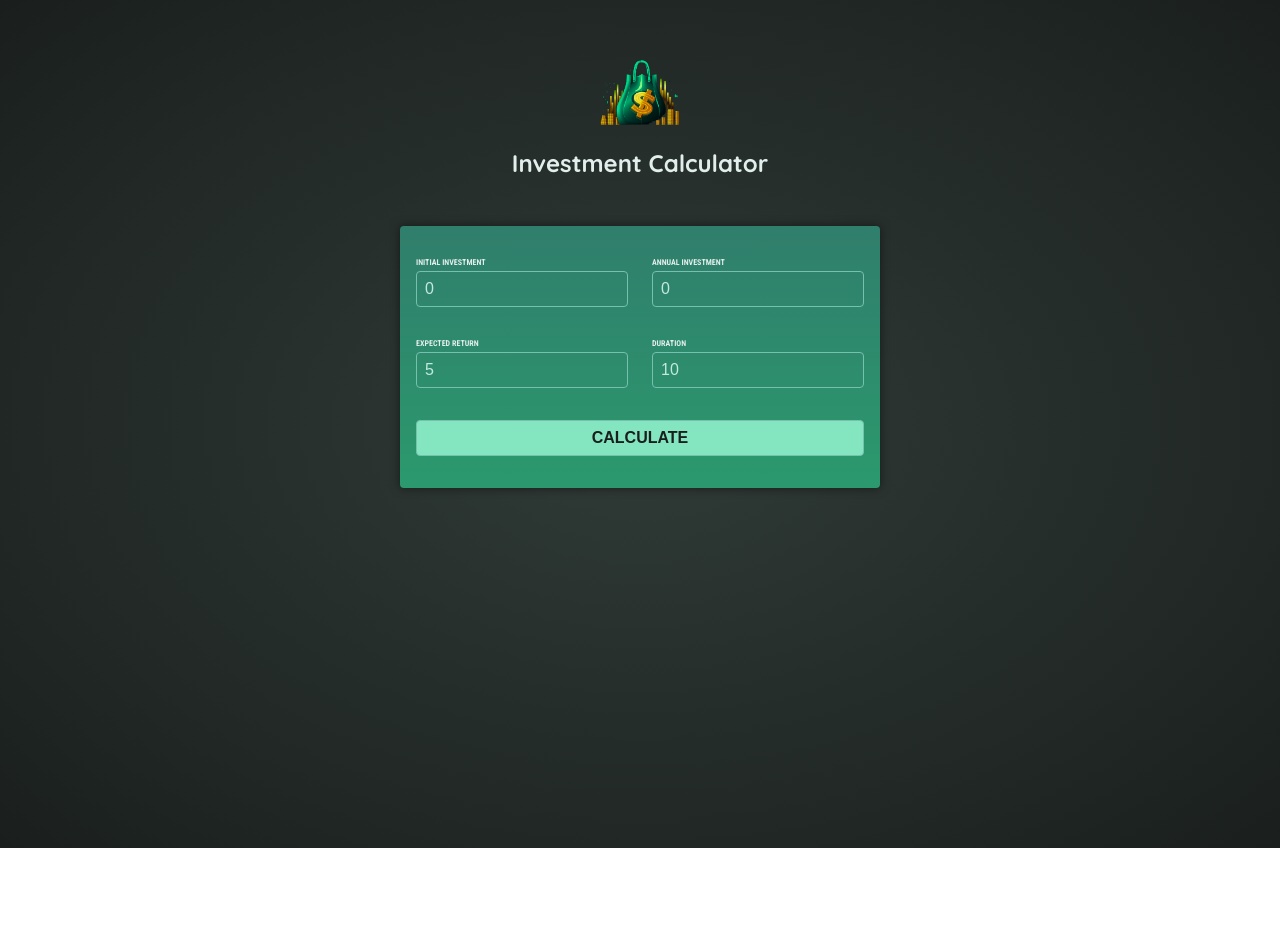
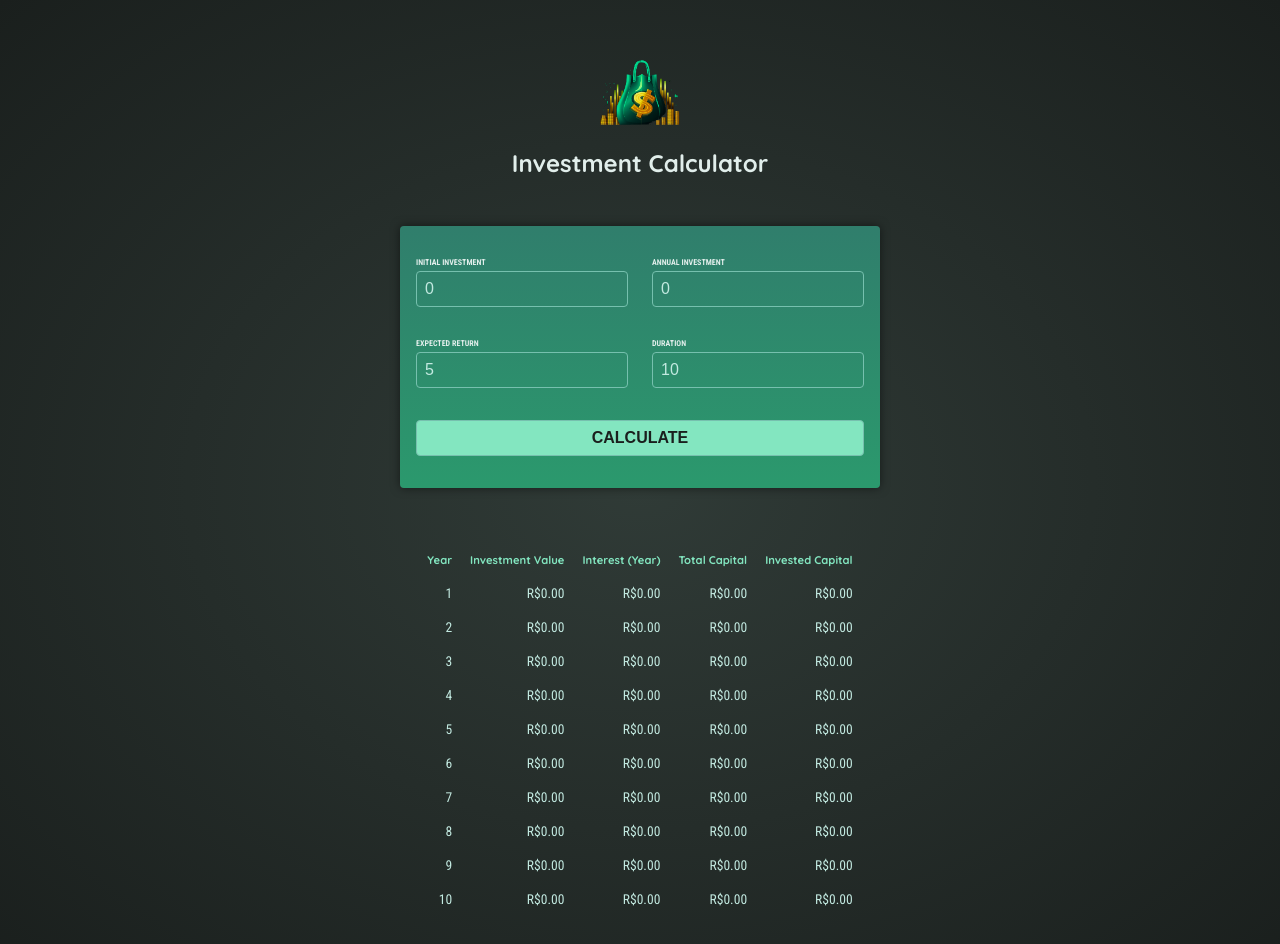
Before and after one commit to laviniaof/investment-calculator, an Angular app: page / in a window 1280 px wide. Both pictures are taken after a click on the button "CALCULATE". Shown: the top 944 px of the page. Before the commit the page ends 848 px from the top, so only its background shows below. Built offline with nearby package versions, Linux system fonts and the light colour scheme.

Commit message:
create results table

```diff
--- a/src/app/app.component.html
+++ b/src/app/app.component.html
@@ -1,2 +1,3 @@
 <app-header />
 <app-user-input (calculate)="onCalculateInvestmentResults($event)" />
+<app-investment-results [results]="resultsData"></app-investment-results>
--- a/src/app/app.component.ts
+++ b/src/app/app.component.ts
@@ -5,6 +5,14 @@
   templateUrl: './app.component.html',
 })
 export class AppComponent {
+  resultsData?: {
+    year: number;
+    interest: number;
+    valueEndOfYear: number;
+    annualInvestment: number;
+    totalInterest: number;
+    totalAmountInvested: number;
+  }[];
   onCalculateInvestmentResults(data: InvestmentInput) {
     const { initialInvestment, duration, expectedReturn, annualInvestment } =
       data;
@@ -27,6 +35,6 @@
       });
     }
 
-    console.log(annualData);
+    this.resultsData = annualData;
   }
 }
--- /dev/null
+++ b/src/app/investment-results/investment-results.component.css
@@ -0,0 +1,19 @@
+table {
+  max-width: 50rem;
+  margin: 2rem auto;
+  padding: 1rem;
+  table-layout: fixed;
+  border-spacing: 1rem;
+  text-align: right;
+}
+
+table thead {
+  font-size: 0.7rem;
+  color: #83e6c0;
+}
+
+table tbody {
+  font-family: "Roboto Condensed", sans-serif;
+  font-size: 0.85rem;
+  color: #c2e9e0;
+}
--- /dev/null
+++ b/src/app/investment-results/investment-results.component.html
@@ -0,0 +1,27 @@
+@if(!results) {
+<p class="center">Please enter some values and press Calculate</p>
+} @else {
+<table>
+  <thead>
+    <tr>
+      <th>Year</th>
+      <th>Investment Value</th>
+      <th>Interest (Year)</th>
+      <th>Total Capital</th>
+      <th>Invested Capital</th>
+    </tr>
+  </thead>
+  <tbody>
+    @for(result of results; track result.year) {
+    <tr>
+      <td>{{ result.year }}</td>
+      <td>{{ result.valueEndOfYear | currency : "BRL" }}</td>
+      <td>{{ result.interest | currency : "BRL" }}</td>
+      <td>{{ result.totalInterest | currency : "BRL" }}</td>
+      <td>{{ result.totalAmountInvested | currency : "BRL" }}</td>
+    </tr>
+    }
+  </tbody>
+</table>
+
+}
```
Also changed, not shown: src/app/app.module.ts (+7 -1 lines), src/app/investment-results/investment-results.component.ts (added, +17 -0 lines).
